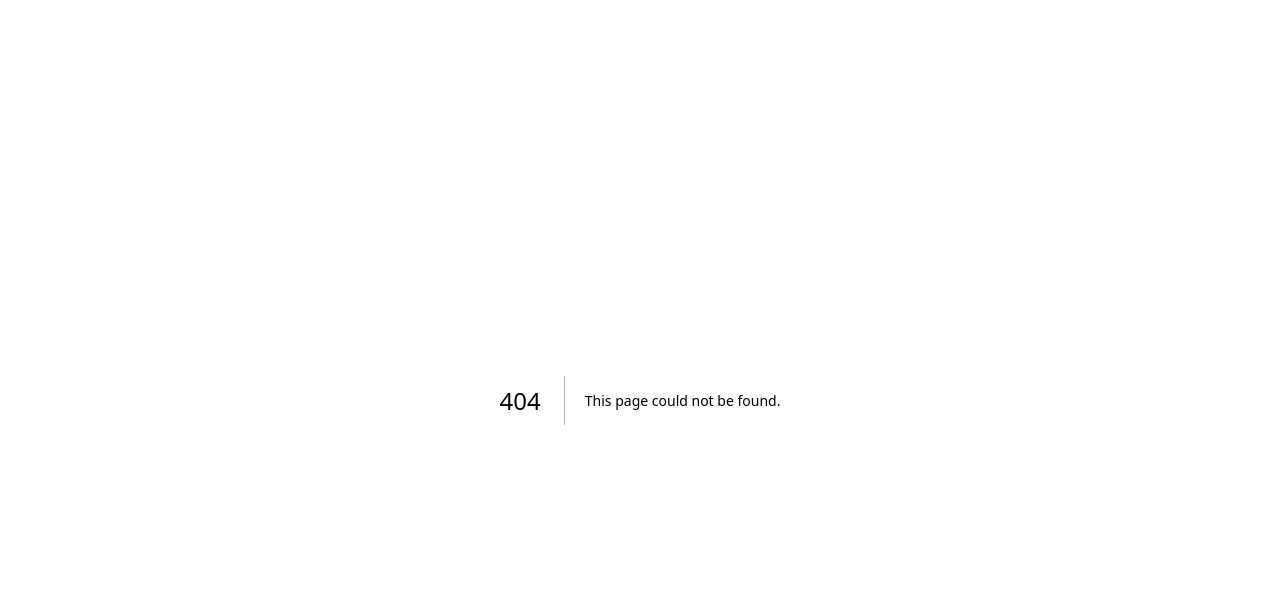
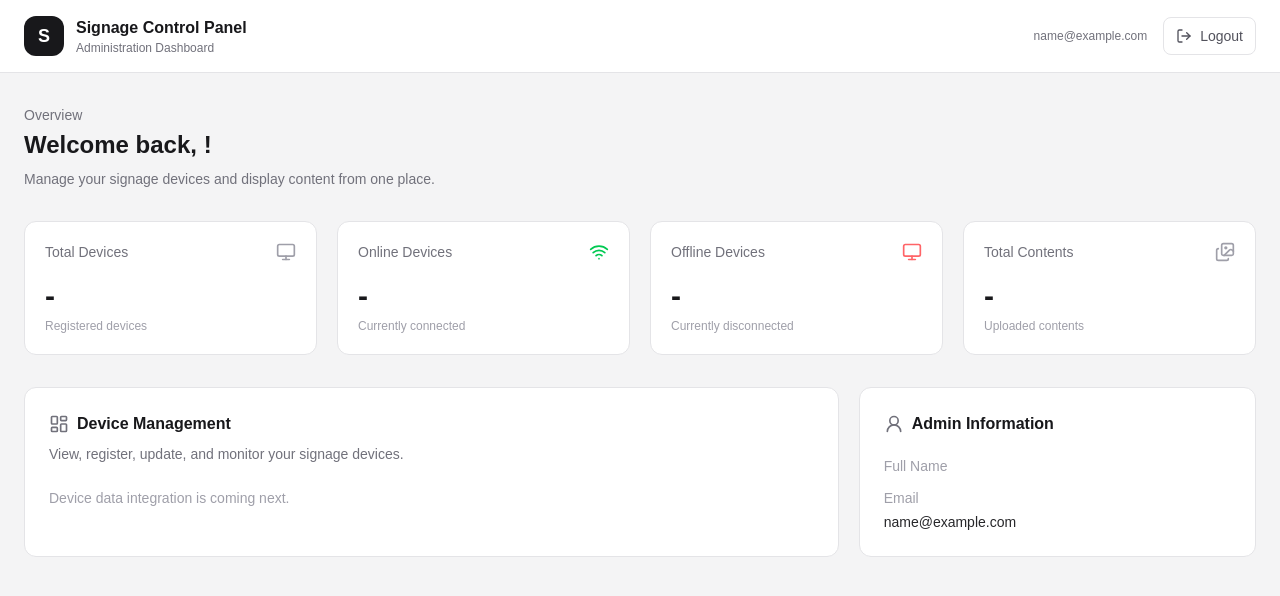
Before and after one commit to herzbay/signage-control-panel, a Next.js app in the folder apps/web/: page /dashboard in a window 1280 px wide. Before the commit this address had no page. Shown: the top 596 px of the page. Built offline with nearby package versions, Linux system fonts and the light colour scheme; sample sign-in values are in the browser's storage.

Commit message:
make dashboard page

```diff
--- /dev/null
+++ b/apps/web/src/app/dashboard/page.tsx
@@ -0,0 +1,199 @@
+"use client";
+
+import { useEffect, useState } from "react";
+import { useRouter } from "next/navigation";
+import {
+  LayoutDashboard,
+  Monitor,
+  Images,
+  LogOut,
+  UserRound,
+  Wifi,
+} from "lucide-react";
+import type { Admin } from "@/lib/api";
+
+export default function DashboardPage() {
+  const router = useRouter();
+
+  const [admin, setAdmin] = useState<Admin | null>(null);
+  const [checkingAuth, setCheckingAuth] = useState(true);
+
+  useEffect(() => {
+    const token = sessionStorage.getItem("admin_token");
+    const adminData = sessionStorage.getItem("admin_data");
+
+    if (!token || !adminData) {
+      router.replace("/login");
+      return;
+    }
+
+    try {
+      setAdmin(JSON.parse(adminData) as Admin);
+    } catch {
+      sessionStorage.removeItem("admin_token");
+      sessionStorage.removeItem("admin_data");
+      router.replace("/login");
+      return;
+    }
+
+    setCheckingAuth(false);
+  }, [router]);
+
+  const handleLogout = () => {
+    sessionStorage.removeItem("admin_token");
+    sessionStorage.removeItem("admin_data");
+    router.replace("/login");
+  };
+
+  if (checkingAuth) {
+    return (
+      <main className="flex min-h-screen items-center justify-center bg-zinc-100">
+        <p className="text-sm text-zinc-500">Checking authentication...</p>
+      </main>
+    );
+  }
+
+  return (
+    <div className="min-h-screen bg-zinc-100">
+      <header className="border-b border-zinc-200 bg-white">
+        <div className="mx-auto flex max-w-7xl items-center justify-between px-6 py-4">
+          <div className="flex items-center gap-3">
+            <div className="flex h-10 w-10 items-center justify-center rounded-xl bg-zinc-900 text-lg font-bold text-white">
+              S
+            </div>
+
+            <div>
+              <h1 className="font-bold text-zinc-900">
+                Signage Control Panel
+              </h1>
+              <p className="text-xs text-zinc-500">
+                Administration Dashboard
+              </p>
+            </div>
+          </div>
+
+          <div className="flex items-center gap-4">
+            <div className="hidden text-right sm:block">
+              <p className="text-sm font-medium text-zinc-900">
+                {admin?.full_name}
+              </p>
+              <p className="text-xs text-zinc-500">
+                {admin?.email}
+              </p>
+            </div>
+
+            <button
+              onClick={handleLogout}
+              className="flex items-center gap-2 rounded-lg border border-zinc-200 px-3 py-2 text-sm text-zinc-600 transition hover:bg-zinc-100"
+            >
+              <LogOut size={16} />
+              Logout
+            </button>
+          </div>
+        </div>
+      </header>
+
+      <main className="mx-auto max-w-7xl space-y-8 px-6 py-8">
+        <section>
+          <p className="text-sm text-zinc-500">Overview</p>
+          <h2 className="mt-1 text-2xl font-bold text-zinc-900">
+            Welcome back, {admin?.full_name}!
+          </h2>
+          <p className="mt-2 text-sm text-zinc-500">
+            Manage your signage devices and display content from one place.
+          </p>
+        </section>
+
+        <section className="grid gap-5 sm:grid-cols-2 lg:grid-cols-4">
+          <div className="rounded-xl border border-zinc-200 bg-white p-5">
+            <div className="flex items-center justify-between">
+              <p className="text-sm text-zinc-500">Total Devices</p>
+              <Monitor className="text-zinc-400" size={20} />
+            </div>
+            <p className="mt-4 text-3xl font-bold text-zinc-900">-</p>
+            <p className="mt-1 text-xs text-zinc-400">
+              Registered devices
+            </p>
+          </div>
+
+          <div className="rounded-xl border border-zinc-200 bg-white p-5">
+            <div className="flex items-center justify-between">
+              <p className="text-sm text-zinc-500">Online Devices</p>
+              <Wifi className="text-green-500" size={20} />
+            </div>
+            <p className="mt-4 text-3xl font-bold text-zinc-900">-</p>
+            <p className="mt-1 text-xs text-zinc-400">
+              Currently connected
+            </p>
+          </div>
+
+          <div className="rounded-xl border border-zinc-200 bg-white p-5">
+            <div className="flex items-center justify-between">
+              <p className="text-sm text-zinc-500">Offline Devices</p>
+              <Monitor className="text-red-400" size={20} />
+            </div>
+            <p className="mt-4 text-3xl font-bold text-zinc-900">-</p>
+            <p className="mt-1 text-xs text-zinc-400">
+              Currently disconnected
+            </p>
+          </div>
+
+          <div className="rounded-xl border border-zinc-200 bg-white p-5">
+            <div className="flex items-center justify-between">
+              <p className="text-sm text-zinc-500">Total Contents</p>
+              <Images className="text-zinc-400" size={20} />
+            </div>
+            <p className="mt-4 text-3xl font-bold text-zinc-900">-</p>
+            <p className="mt-1 text-xs text-zinc-400">
+              Uploaded contents
+            </p>
+          </div>
+        </section>
+
+        <section className="grid gap-5 lg:grid-cols-3">
+          <div className="rounded-xl border border-zinc-200 bg-white p-6 lg:col-span-2">
+            <div className="flex items-center gap-2">
+              <LayoutDashboard size={20} className="text-zinc-500" />
+              <h3 className="font-semibold text-zinc-900">
+                Device Management
+              </h3>
+            </div>
+
+            <p className="mt-2 text-sm text-zinc-500">
+              View, register, update, and monitor your signage devices.
+            </p>
+
+            <p className="mt-6 text-sm text-zinc-400">
+              Device data integration is coming next.
+            </p>
+          </div>
+
+          <div className="rounded-xl border border-zinc-200 bg-white p-6">
+            <div className="flex items-center gap-2">
+              <UserRound size={20} className="text-zinc-500" />
+              <h3 className="font-semibold text-zinc-900">
+                Admin Information
+              </h3>
+            </div>
+
+            <div className="mt-5 space-y-3 text-sm">
+              <div>
+                <p className="text-zinc-400">Full Name</p>
+                <p className="mt-1 font-medium text-zinc-800">
+                  {admin?.full_name}
+                </p>
+              </div>
+
+              <div>
+                <p className="text-zinc-400">Email</p>
+                <p className="mt-1 font-medium text-zinc-800">
+                  {admin?.email}
+                </p>
+              </div>
+            </div>
+          </div>
+        </section>
+      </main>
+    </div>
+  );
+}
```
